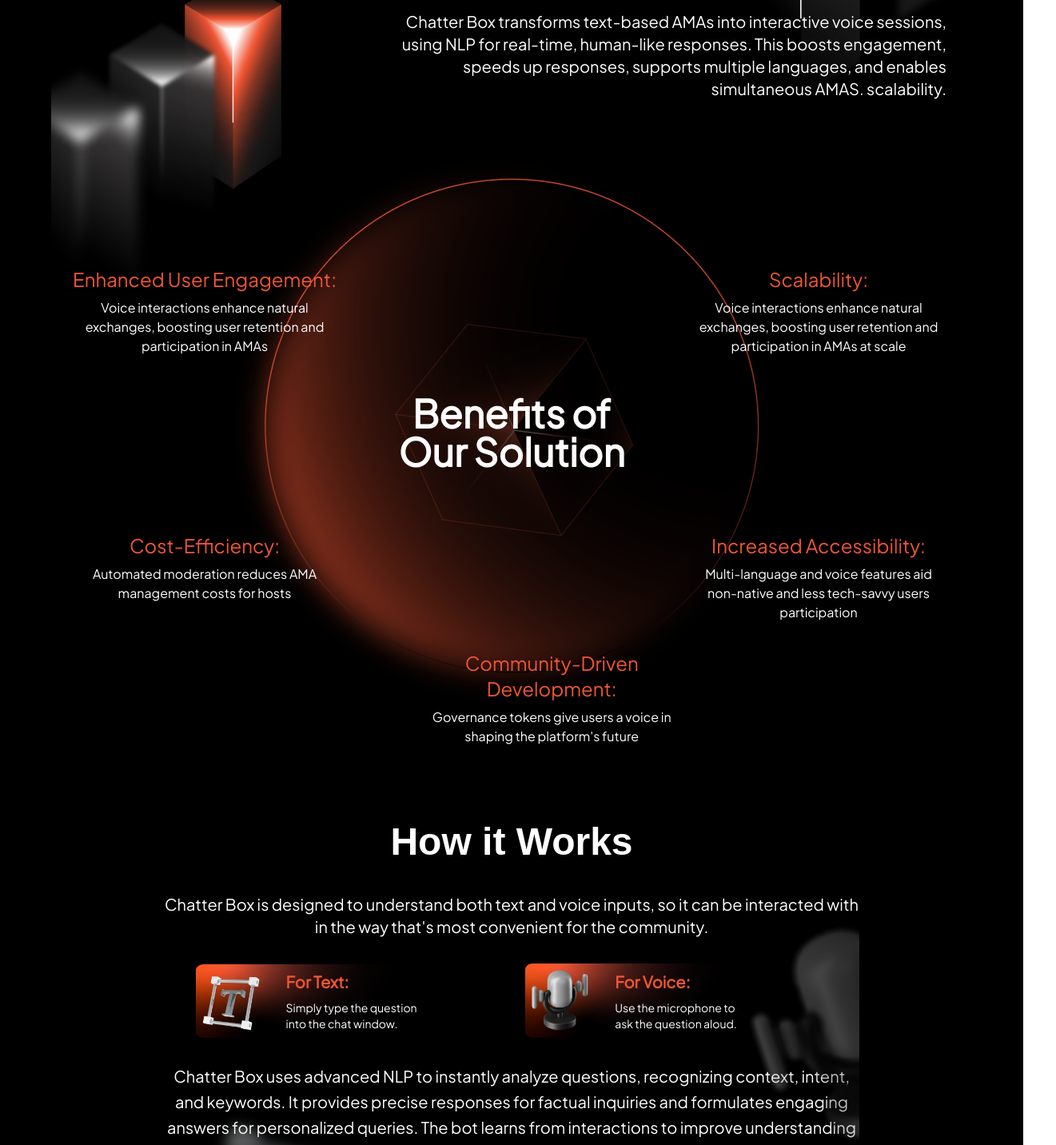
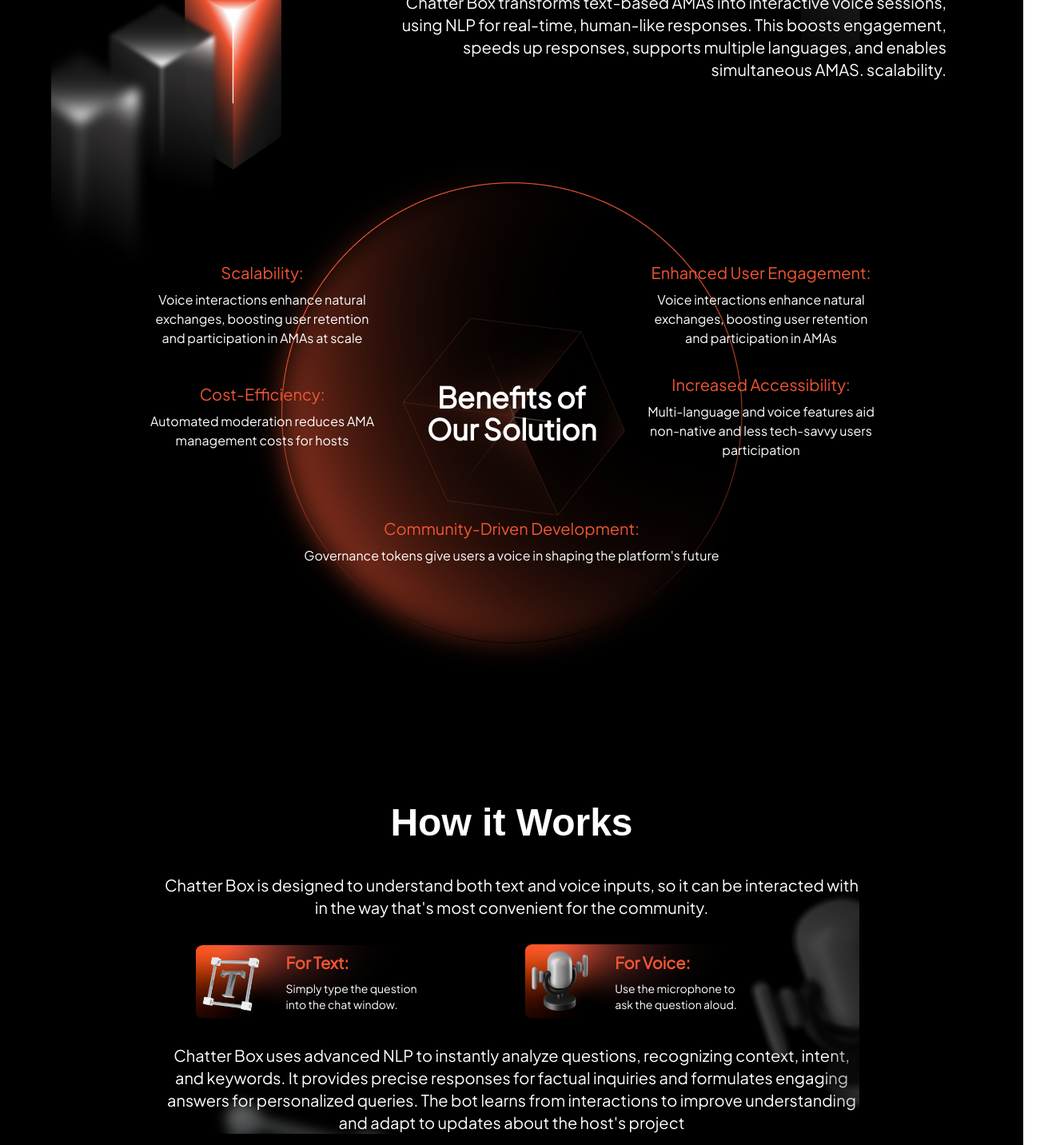
Before and after one commit to hoangcnttbkdn/chatter-box, a React (Vite) app: page / in a window 1280 px wide. Shown: the part 2700-4132 px from the top of the page at 80% size, 1321 px wide, since content can reach past the window. Built offline with nearby package versions, Linux system fonts and the light colour scheme; a web font is replaced by a local one.

Commit message:
style: update responsive

```diff
--- a/src/components/features/About.tsx
+++ b/src/components/features/About.tsx
@@ -19,9 +19,9 @@ function About() {
                 alt="Background"
                 className="absolute  w-1/3  object-contain -top-[10%] right-[5%] z-10 "
             />
-            <div className="max-w-6xl px-8 relative h-full flex flex-col gap-4 justify-center items-center text-center text-base">
+            <div className="max-w-6xl px-4 md:px-8 relative h-full flex flex-col gap-4 justify-center items-center text-center text-base">
                 <Title title="About"></Title>
-                <div data-aos="zoom-in-down" className="leading-8 text-xl w-3/4">
+                <div data-aos="zoom-in-down" className="leading-8 text-base md:text-xl w-full md:w-3/4">
                     Chatter Box - revolutionizing AMAs (Ask Me Anything
                     sessions) by introducing voice-based real-time interactions
                     and Al capabilities. It will use Chatter box's Al technology
--- a/src/components/features/AboutUs.tsx
+++ b/src/components/features/AboutUs.tsx
@@ -16,7 +16,7 @@ function AboutUs() {
         '-translate-x-1/2 ml-auto',
     ];
     return (
-        <div className="grid grid-cols-2 gap-2 w-full px-2 md:px-10">
+        <div className="grid md:grid-cols-2 gap-y-10 md:gap-2 w-full px-2 md:px-10">
             <div className="absolute top-1/4 w-1/3 left-0 -translate-x-1/2">
                 <img src="radial-red.png" alt="" className="" />
             </div>
@@ -37,7 +37,7 @@ function AboutUs() {
                 </p>
                 <div
                     data-aos="fade-up"
-                    className="cursor-pointer launch-app-btn py-2 rounded-xl text-2xl px-8 vastago-extra-light"
+                    className="cursor-pointer launch-app-btn py-2 rounded-xl text-base md:text-2xl px-4 md:px-8 vastago-extra-light"
                 >
                     Launch App
                 </div>
--- a/src/components/features/Benefit.tsx
+++ b/src/components/features/Benefit.tsx
@@ -11,69 +11,70 @@ function Benefit() {
             content: `Voice interactions enhance natural
 exchanges, boosting user retention and
 participation in AMAs at scale`,
-            customClass: 'top-1/4  right-0',
+            customClass: '',
         },
         {
             title: 'Enhanced User Engagement:',
             content: `Voice interactions enhance natural
 exchanges, boosting user retention and
 participation in AMAs`,
-            customClass: 'top-1/4 left-0',
+            customClass: '',
         },
         {
             title: 'Cost-Efficiency:',
             content: `Automated moderation reduces AMA
 management costs for hosts`,
-            customClass: 'top-2/3 left-0',
+            customClass: '',
         },
         {
             title: 'Increased Accessibility:',
             content: `Multi-language and voice features aid non-native
 and less tech-savvy users participation`,
-            customClass: 'top-2/3 right-0',
+            customClass: '',
         },
         {
             title: 'Community-Driven Development:',
             content: `Governance tokens give users a voice in
 shaping the platform's future
 `,
-            customClass: 'bottom-0 translate-y-3/4 -translate-x-1/4',
+            customClass: ' col-span-2 md:mt-10',
         },
     ];
     return (
         <>
-            <div className="absolute h-full w-full top-1/2 left-1/2 -translate-x-1/2 -translate-y-1/2 ">
+            <div className="flex flex-col px-4">
+                <div className="flex flex-col md:grid md:grid-cols-2 gap-8 md:gap-x-32 relative">
+                    <div className="absolute top-1/2 left-1/2 -translate-x-1/2 -translate-y-1/2 w-2/3">
                         <img
                             src={benefitBg.default}
                             className="h-full w-full object-contain rotate-animation"
                         />
                     </div>
-
-            <div className="flex flex-col px-4">
-                <b className="text-4xl md:text-5xl text-center font-bold relative mb-4 md:mb-0 ">
-                    Benefits of <br className="hidden md:block" /> Our Solution
+                    <b className="md:absolute top-1/2 left-1/2 md:-translate-x-1/2 md:-translate-y-1/2 w-3/4 text-3xl md:text-4xl text-center font-bold mb-4 md:mb-0 mx-auto">
+                        Benefits of <br className="hidden md:block" /> Our
+                        Solution
                     </b>
 
                     {benefits?.map((benefit, index) => {
                         return (
                             <div
                                 key={'benefit' + index}
-                            data-aos={index % 2 ? 'fade-up-left' : 'fade-up-right'}
                                 className={
-                                'z-10 md:absolute flex flex-col gap-2 items-center justify-center md:w-1/3 ' +
+                                    ' z-10 flex flex-col gap-2 items-center justify-center mx-auto md:w-3/4 ' +
                                     benefit.customClass
                                 }
                             >
-                            <span className="text-red text-xl md:text-2xl text-center">
+                                <span className="text-red text-base md:text-xl text-center">
                                     {benefit.title}
                                 </span>
-                            <p className="text-md text-center w-4/5">
+                                <p className="text-sm md:text-base text-center w-3/4 md:w-4/5">
                                     {benefit.content}
                                 </p>
                             </div>
                         );
                     })}
                 </div>
+            </div>
         </>
     );
 }
--- a/src/components/features/HowItWork.tsx
+++ b/src/components/features/HowItWork.tsx
@@ -49,7 +49,7 @@ function HowItWork() {
                     </div>
                 </div>
 
-                <p className="text-center text-xl leading-8">
+                <p className="text-center text-base md:text-xl leading-8">
                     Chatter Box uses advanced NLP to instantly analyze
                     questions, recognizing context, intent, and keywords. It
                     provides precise responses for factual inquiries and
--- a/src/components/features/OfficalLink.tsx
+++ b/src/components/features/OfficalLink.tsx
@@ -63,7 +63,7 @@ function OfficalLink() {
                 <div className="flex flex-col gap-8 items-center my-6 md:my-24">
                     <div className="text-3xl">Official Links</div>
 
-                    <div className="offical-links grid grid-cols-2 md:grid-cols-4 gap-8 items-center flex-wrap justify-center py-8">
+                    <div className="offical-links grid  sm:grid-cols-2 md:grid-cols-4 gap-10 xs:gap-8 items-center flex-wrap justify-center py-8">
                         {socials.map((social, index) => (
                             <section
                                 data-aos="fade-up"
--- a/src/components/features/Problem.tsx
+++ b/src/components/features/Problem.tsx
@@ -62,7 +62,7 @@ languages, and enables simultaneous AMAS. scalability.
                                 {section.title}
                             </div>
 
-                            <div className="text-red text-xl font-bold">
+                            <div className="text-red text-base md:text-xl font-bold">
                                 {section.subTitle}
                             </div>
 
@@ -94,7 +94,7 @@ languages, and enables simultaneous AMAS. scalability.
 
                                                 <p
                                                     className={
-                                                        'font-light text-xl ' +
+                                                        'font-light text-base md:text-xl ' +
                                                         (sectionIndex % 2
                                                             ? 'text-right'
                                                             : '')
--- a/src/components/features/roadmap.tsx
+++ b/src/components/features/roadmap.tsx
@@ -95,7 +95,7 @@ function Roadmap() {
                                     : 'items-end')
                             }
                         >
-                            <b className="text-2xl">{milestone.title}</b>
+                            <b className="text-base md:text-2xl">{milestone.title}</b>
                             <b className="text-md">{milestone.time}</b>
                             <p className="text-md"> {milestone.description}</p>
                         </div>
```
Also changed, not shown: src/components/features/Tokenomic.tsx (+4 -4 lines). Lines whose indentation alone changed are shown as unchanged.
